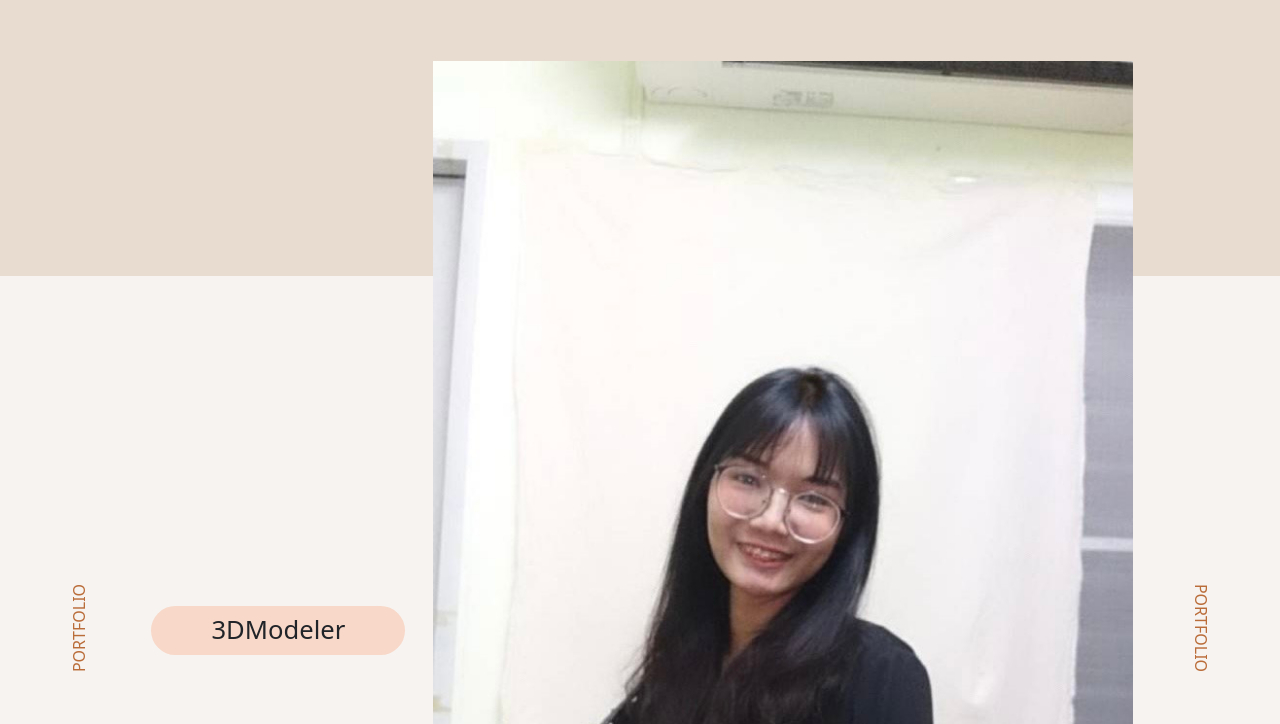
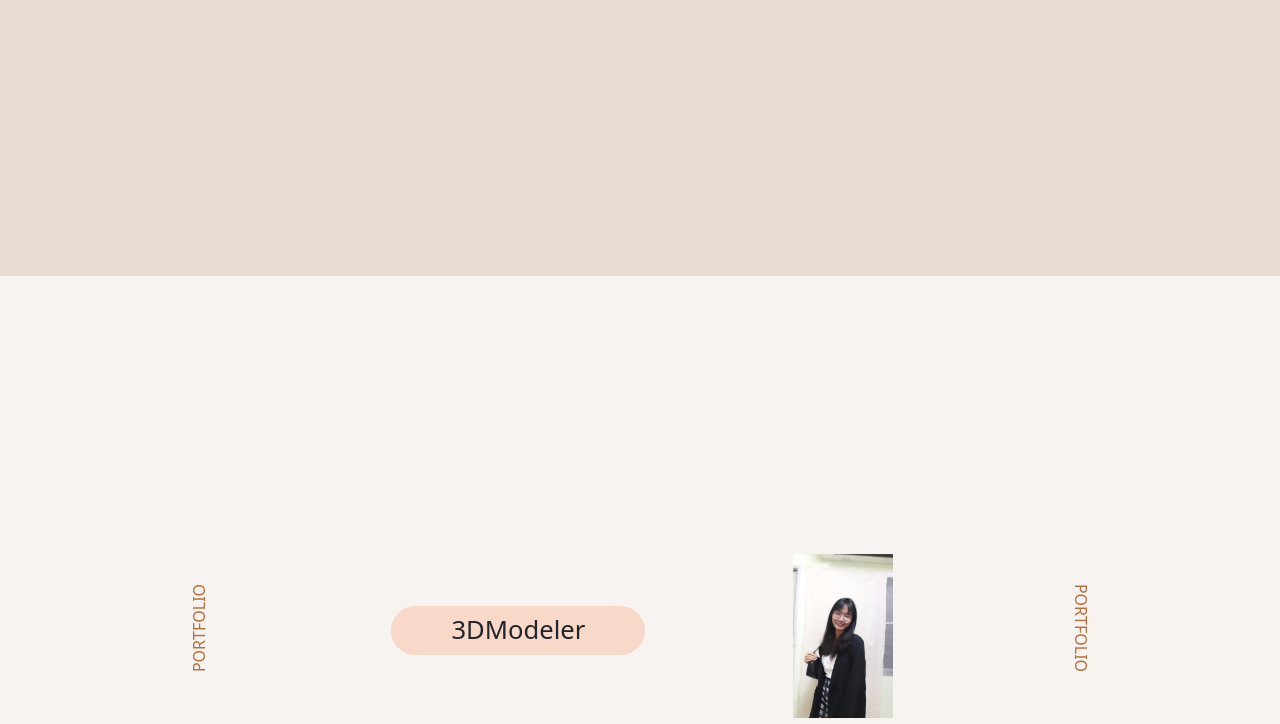
Before and after one commit to Phatjira/webportfolio, a plain HTML site: page index.html in a window 1280 px wide. Shown: the part 1016-1740 px from the top of the page. Drawn offline with Linux system fonts and the light colour scheme.

Commit message:
Update index.html

```diff
--- a/index.html
+++ b/index.html
@@ -95,7 +95,7 @@
           </ul>
       </div>
       <div>
-          <img class="img-fluid" src="img/im.jpg" width="700" alt="...">
+          <img class="img-fluid" src="img/im.jpg" width="100" alt="...">
       </div>
         <div class="ct-24">
             <p>PORTFOLIO</p>
```
